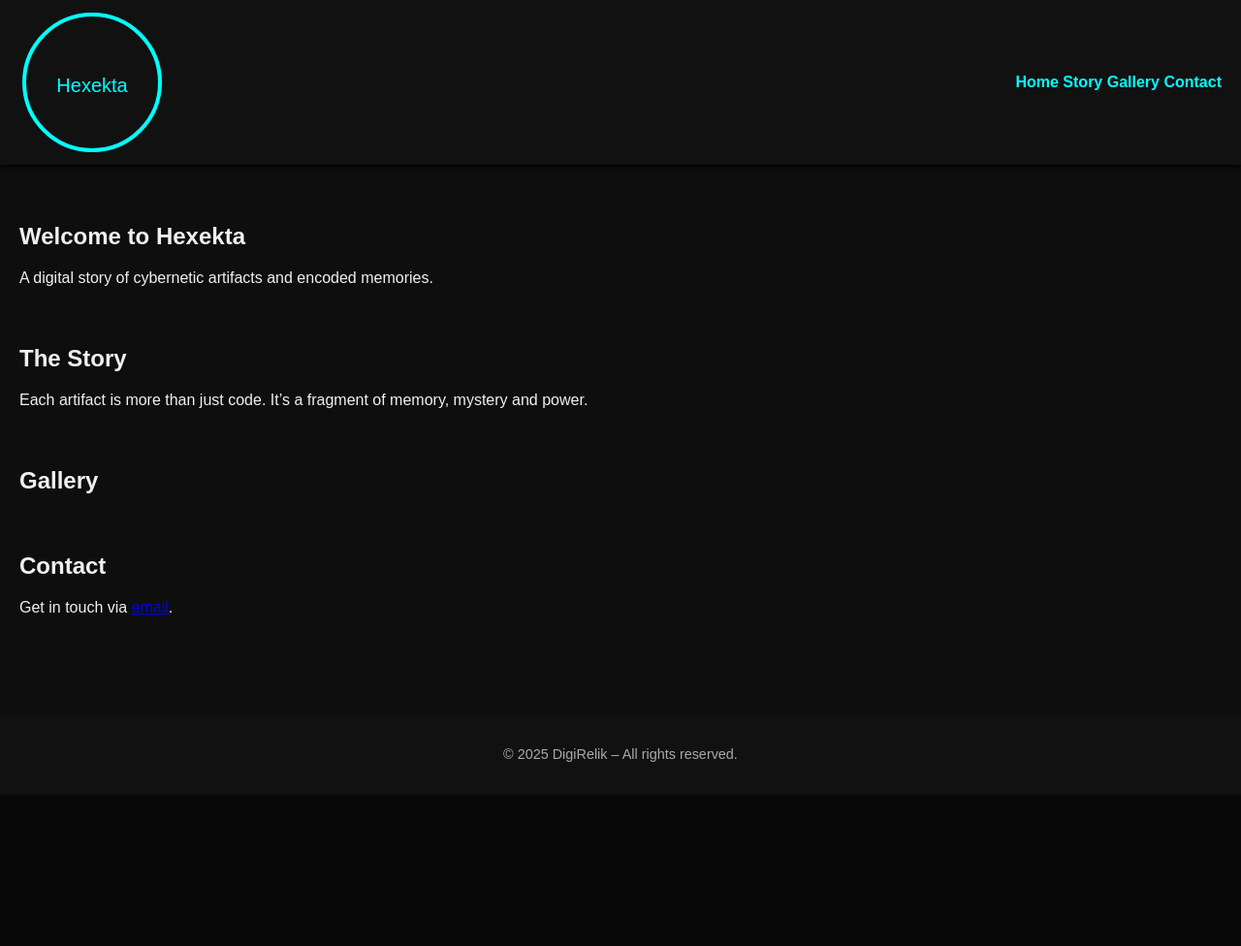
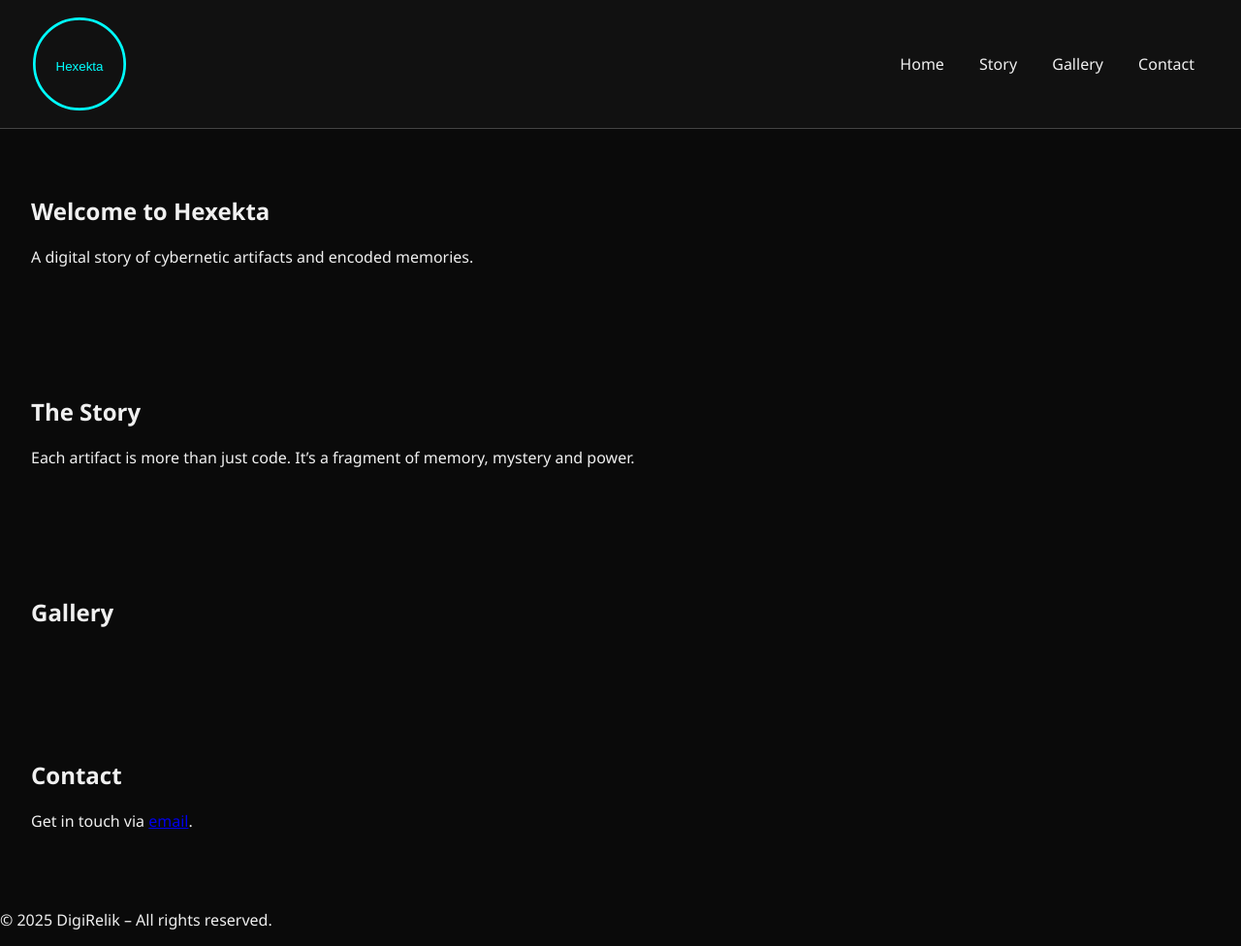
Before and after one commit to joyzed/DigiRelik, a PHP site: page / in a window 1280 px wide. Shown: the whole page at 97% size. Before the commit the page ends 786 px from the top, so only its background shows below. Run offline with PHP 8.4, Linux system fonts and the light colour scheme.

Commit message:
Update style.css

```diff
--- a/style.css
+++ b/style.css
@@ -1,7 +1,7 @@
 body {
-  font-family: Arial, sans-serif;
   margin: 0;
-  background-color: #0e0e0e;
+  font-family: 'Segoe UI', sans-serif;
+  background: #0a0a0a;
   color: #f0f0f0;
 }
 
@@ -9,45 +9,32 @@ header {
   display: flex;
   align-items: center;
   justify-content: space-between;
-  background-color: #111;
-  padding: 10px 20px;
-  box-shadow: 0 2px 5px #000;
+  padding: 1rem 2rem;
+  background: #111;
+  border-bottom: 1px solid #444;
+}
+
+nav a {
+  margin: 0 1rem;
+  text-decoration: none;
+  color: #f0f0f0;
+  transition: color 0.3s;
+}
+
+nav a:hover {
+  color: #00ffee;
 }
 
 .logo {
-  width: 150px;
-}
-
-nav ul {
-  list-style: none;
-  display: flex;
-  gap: 20px;
-  margin: 0;
-  padding: 0;
-}
-
-nav a {
-  color: #00ffff;
-  text-decoration: none;
-  font-weight: bold;
-}
-
-nav a:hover {
-  text-decoration: underline;
-}
-
-main {
-  padding: 40px 20px;
+  width: 100px;
 }
 
 section {
-  margin-bottom: 60px;
+  padding: 3rem 2rem;
 }
 
-footer {
-  text-align: center;
-  padding: 20px;
-  background-color: #111;
-  font-size: 0.9em;
-  color: #aaa;
+#artifact-grid {
+  display: grid;
+  grid-template-columns: repeat(auto-fill, minmax(180px, 1fr));
+  gap: 1rem;
 }
```
